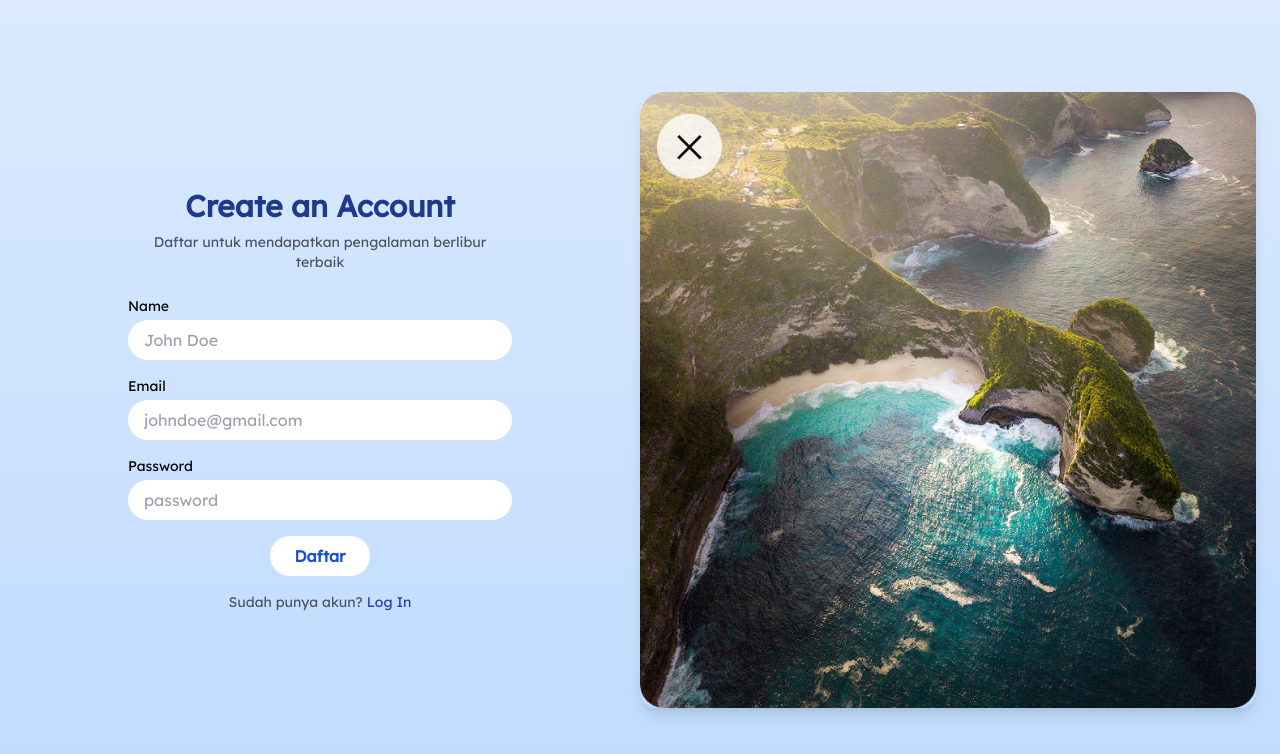
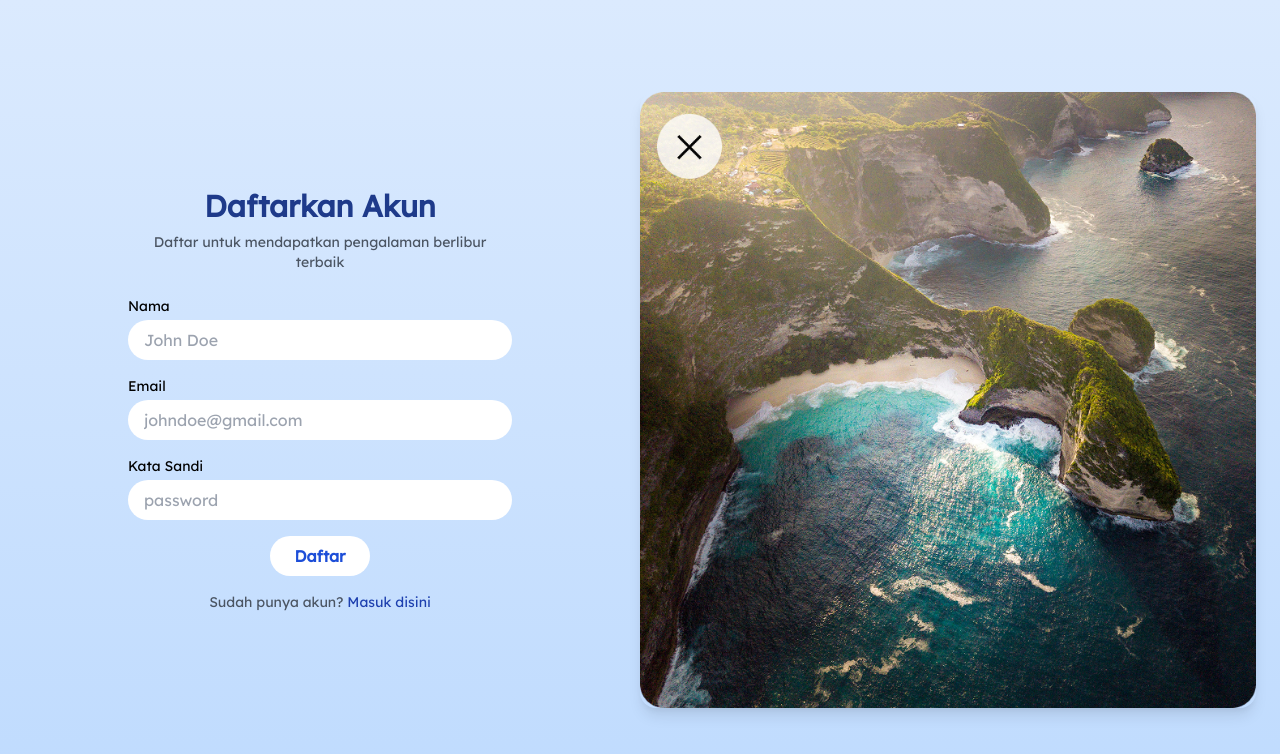
Before and after one commit to rwafs/nusa-explore, a React (Create React App) app in the folder fe/: page /signin in a window 1280 px wide. Shown: the top 754 px of the page. Built offline with nearby package versions, Linux system fonts and the light colour scheme.

Commit message:
fix(translate): improve translation pages

```diff
--- a/fe/public/locales/en/common.json
+++ b/fe/public/locales/en/common.json
@@ -8,5 +8,6 @@
     "view_details": "View details",
     "price": "Price",
     "location": "Location",
-    "clear_filters": "Clear filters"
+    "clear_filters": "Clear filters",
+    "back": "Back"
 }
--- a/fe/public/locales/id/common.json
+++ b/fe/public/locales/id/common.json
@@ -8,5 +8,6 @@
     "view_details": "Lihat detail",
     "price": "Harga",
     "location": "Lokasi",
-    "clear_filters": "Bersihkan filter"
+    "clear_filters": "Bersihkan filter",
+    "back": "Kembali"
 }
--- a/fe/public/locales/id/login.json
+++ b/fe/public/locales/id/login.json
@@ -1,5 +1,5 @@
 {
-    "title": "Login",
+    "title": "Masuk ke Akun",
     "description": "Masuk untuk mengakses akun kamu.",
     "image_alt": "Gambar login",
     "email_label": "Email",
--- /dev/null
+++ b/fe/public/locales/id/register.json
@@ -0,0 +1,10 @@
+{
+    "register_title": "Daftarkan Akun",
+    "register_desc": "Daftar untuk mendapatkan pengalaman berlibur terbaik",
+    "register_name": "Nama",
+    "register_password": "Kata Sandi",
+    "register_submit": "Daftar",
+    "is_have_account": "Sudah punya akun?",
+    "login_here": "Masuk disini"
+
+}
--- a/fe/src/i18n.js
+++ b/fe/src/i18n.js
@@ -8,7 +8,7 @@ i18n
   .init({
     lng: localStorage.getItem("lang") || "id",
     fallbackLng: "id",
-    ns: ["common", "destination", "home", "login"],
+    ns: ["common", "destination", "home", "login", "register"],
     defaultNS: "common",
     backend: {
       loadPath: "/locales/{{lng}}/{{ns}}.json"
--- a/fe/src/pages/DestinationDetail.js
+++ b/fe/src/pages/DestinationDetail.js
@@ -3,11 +3,13 @@ import { useParams, useNavigate } from 'react-router-dom';
 import destinasiImg from '../img/destinasi4.png'; // pakai gambar default
 import { ArrowLeft } from 'lucide-react';
 import { FaStar } from 'react-icons/fa';
+import { useTranslation } from "react-i18next";
+import '../i18n';
 
 const DestinationDetail = () => {
+  const { t } = useTranslation();
   const { id } = useParams();
   const navigate = useNavigate();
-
 
   const data = {
     1: {
@@ -45,7 +47,7 @@ const DestinationDetail = () => {
         onClick={() => navigate(-1)}
       >
         <ArrowLeft className="w-4 h-4" />
-        Kembali
+        {t('back')}
       </button>
 
       <div className="max-w-4xl mx-auto bg-white rounded-lg shadow-lg overflow-hidden">
--- a/fe/src/pages/SignIn.js
+++ b/fe/src/pages/SignIn.js
@@ -1,9 +1,13 @@
 import React, { useState, useEffect } from 'react';
 import { useNavigate } from 'react-router-dom';
 import loginImg from '../img/login.png';
+import { useTranslation } from "react-i18next";
+import '../i18n';
 import axios from 'axios';
 
 const SignIn = () => {
+  const { t } = useTranslation();
+
   const [name, setName] = useState("");
   const [email, setEmail] = useState("");
   const [password, setPassword] = useState("");
@@ -45,12 +49,12 @@ const SignIn = () => {
       {/* Left Form Section */}
       <div className="w-full md:w-1/2 flex flex-col justify-center items-center px-8 bg-gradient-to-b from-blue-100 to-blue-200">
         <div className="max-w-sm w-full">
-          <h2 className="text-3xl font-bold text-blue-900 mb-2 text-center">Create an Account</h2>
-          <p className="text-sm text-gray-600 mb-6 text-center">Daftar untuk mendapatkan pengalaman berlibur terbaik</p>
+          <h2 className="text-3xl font-bold text-blue-900 mb-2 text-center">{t('register:register_title')}</h2>
+          <p className="text-sm text-gray-600 mb-6 text-center">{t('register:register_desc')}</p>
 
           <form className="space-y-4" onSubmit={registerHandler}>
             <div>
-              <label className="block mb-1 text-sm">Name</label>
+              <label className="block mb-1 text-sm capitalize">{t('register:register_name')}</label>
               <input
                 type="text"
                 placeholder="John Doe"
@@ -80,7 +84,7 @@ const SignIn = () => {
               )}
             </div>
             <div>
-              <label className="block mb-1 text-sm">Password</label>
+              <label className="block mb-1 text-sm">{t('register:register_password')}</label>
               <input
                 type="password"
                 placeholder="password"
@@ -95,12 +99,12 @@ const SignIn = () => {
               )}
             </div>
             <button className="bg-white text-blue-700 font-semibold px-6 py-2 rounded-full block mx-auto hover:bg-blue-100" type='submit'>
-              Daftar
+              {t('register:register_submit')}
             </button>
           </form>
 
           <p className="text-center text-sm mt-4 text-gray-600">
-            Sudah punya akun? <span className="text-blue-800 font-medium cursor-pointer" onClick={goToLogin}>Log In</span>
+            {t('register:is_have_account')} <span className="text-blue-800 font-medium cursor-pointer" onClick={goToLogin}>{t('register:login_here')}</span>
           </p>
         </div>
       </div>
```
Also changed, not shown: fe/public/locales/en/register.json (added, +9 -0 lines).
